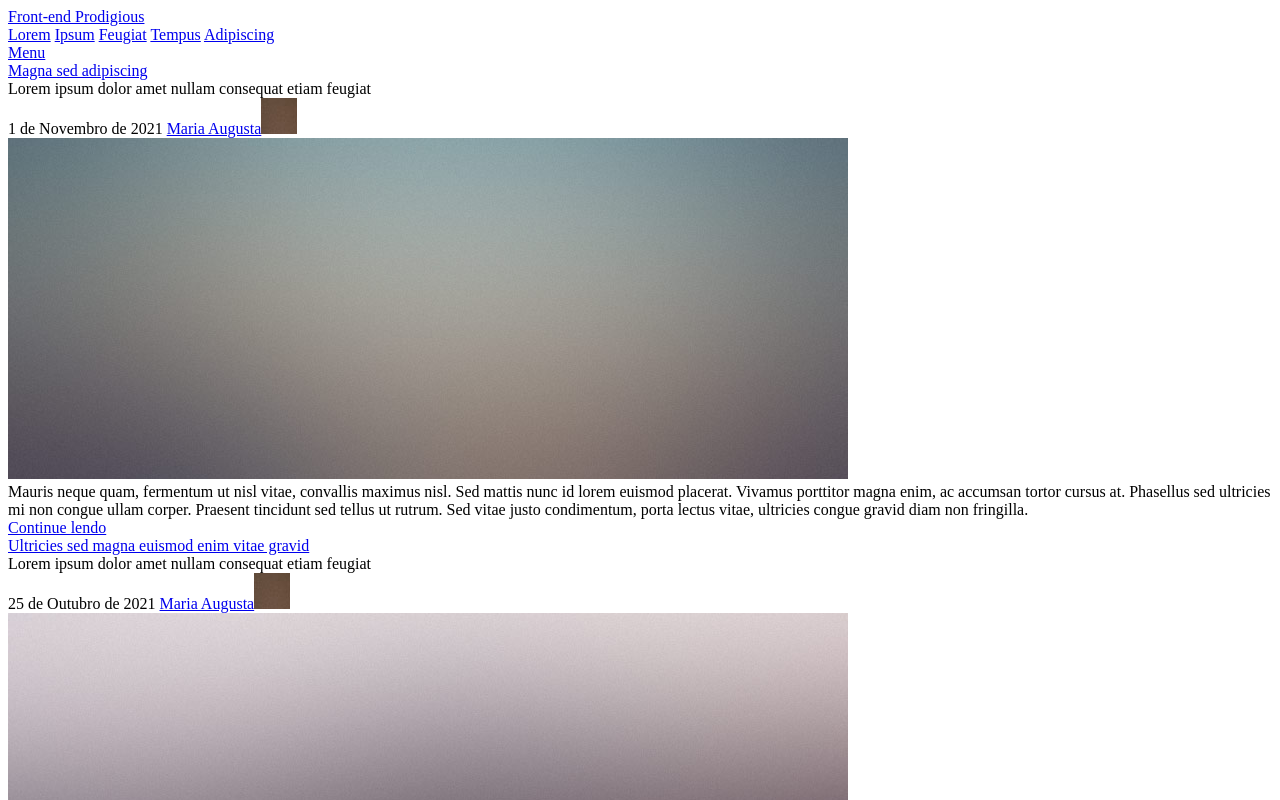
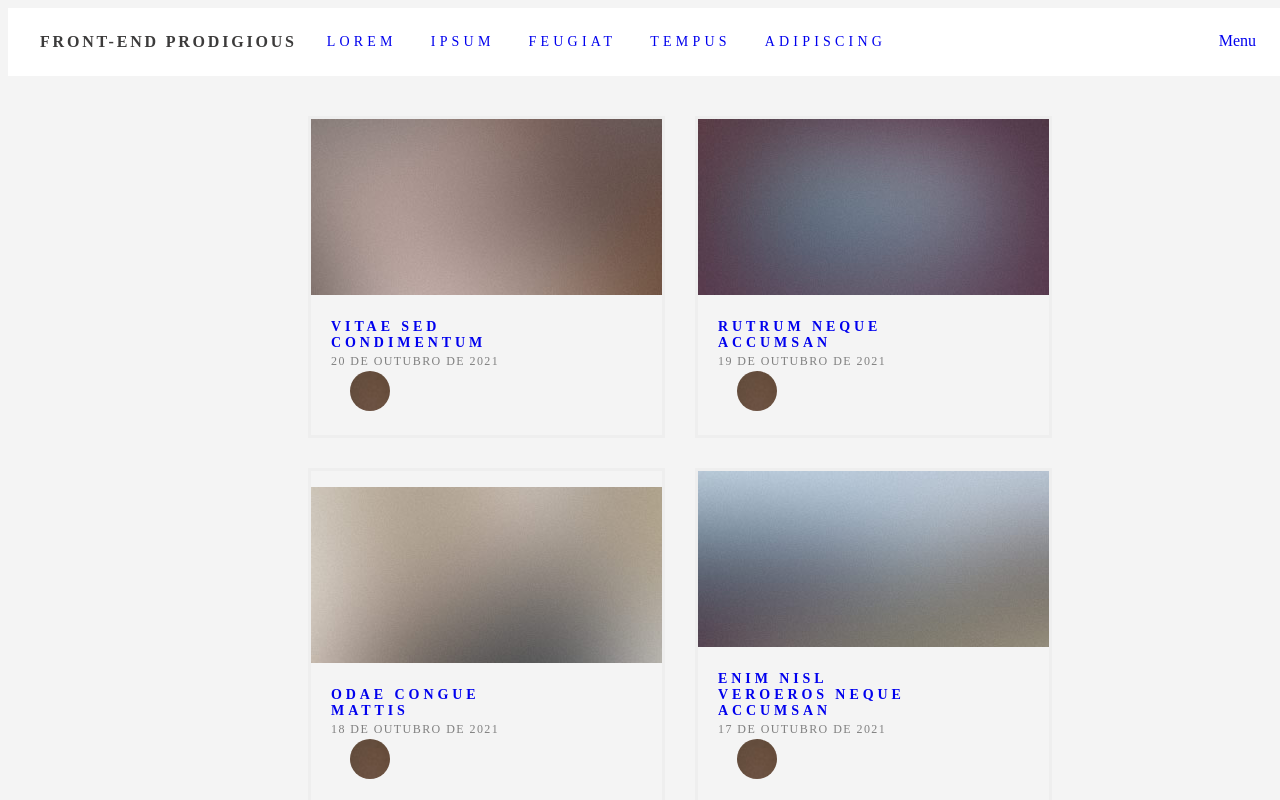
Before and after one commit to KevelinMM/Sapient, a plain HTML site: page 2-css/index.html in a window 1280 px wide. Shown: the top 800 px of the page. Drawn offline with Linux system fonts and the light colour scheme.

Commit message:
começo da parte do CSS

```diff
--- a/2-css/assets/css/main.css
+++ b/2-css/assets/css/main.css
@@ -1 +1,312 @@
-@import url("https://fonts.googleapis.com/css?family=Source+Sans+Pro:400,700");
+body {
+  width: 100%;
+  background: #f4f4f4 0% 0% no-repeat padding-box;
+  opacity: 1;
+}
+
+#wrapper {
+  display: flex;
+  flex-wrap: wrap;
+  width: 100%;
+}
+
+a {
+  text-decoration: none;
+}
+a:hover {
+  color: rgba(38, 42, 54, 0.815);
+}
+
+
+img {
+    max-width: 100%; /* Imagem responsiva */
+  }
+
+/* Header */
+#header {
+  background: #fff;
+  padding: 1.5em 2em;
+  width: 100%;
+  display: flex;
+}
+
+#header .main {
+  margin-left: auto;
+}
+
+.main_title a {
+  font-weight: bold;
+  padding-right: 20px;
+  font: normal normal bold 16px/20px Source Sans Pro;
+  letter-spacing: 2.8px;
+  color: #3c3b3b;
+  text-transform: uppercase;
+  text-decoration: none;
+}
+
+.meta {
+  text-align: right;
+  font: normal normal 900 14px/20px Source Sans Pro;
+  letter-spacing: 1.68px;
+  text-transform: uppercase;
+  opacity: 1;
+}
+
+.meta a {
+  display: flex;
+  align-items: center;
+  justify-content: center;
+}
+
+.meta .author {
+  color: #8e8e8e;
+  text-decoration: underline;
+  font-size: smaller;
+}
+
+.links_item {
+  font: normal normal normal 14px/20px Source Sans Pro;
+  letter-spacing: 4.2px;
+  color: #828282;
+  text-transform: uppercase;
+  opacity: 1;
+  margin-left: 10px;
+  margin-right: 20px;
+}
+
+/* Main */
+#main {
+  padding: 2em;
+  flex: 2;
+  order: 2;
+  width: 100%;
+  padding-left: 8%;
+  padding-right: 8%;
+}
+
+/* Post */
+.post {
+  margin-bottom: 50px;
+  width: 100%;
+  padding-bottom: 30px;
+  background: #fff;
+  border: 1px solid #eeeeee;
+  opacity: 1;
+}
+
+.post .header {
+  height: 223px;
+  background: #ffffff 0% 0% no-repeat padding-box;
+  border: 1px solid #eeeeee;
+  opacity: 1;
+  display: flex;
+  align-items: center;
+  justify-content: space-between;
+}
+
+.image.featured {
+  display: flex;
+  justify-content: center;
+  padding-bottom: 50px;
+  padding-top: 50px;
+
+}
+
+.header {
+  display: flex;
+  padding-left: 100px;
+  padding-right: 100px;
+}
+
+.post .header .title .secondary_title a {
+  font: normal normal 900 28px/46px Source Sans Pro;
+  letter-spacing: 9.24px;
+  color: #3c3b3b;
+  text-transform: uppercase;
+  opacity: 1;
+}
+
+.post .header .title .paragraph {
+  font: normal normal normal 14px/20px Source Sans Pro;
+  letter-spacing: 3.92px;
+  color: #8e8e8e;
+  text-transform: uppercase;
+  opacity: 1;
+  padding-left: 0px;
+  padding-right: 0px;
+}
+
+.author img {
+  width: 40px;
+  height: 40px;
+  border-radius: 50%;
+  margin-left: 1.2em;
+  text-decoration: underline;
+}
+
+.meta {
+  width: 200px;
+  height: 81px;
+  opacity: 1;
+}
+
+.meta author {
+  display: flex;
+  align-items: center;
+}
+
+.post .paragraph {
+  font: normal normal normal 16px/30px Source Sans Pro;
+  letter-spacing: 1.28px;
+  color: #3c3b3b;
+  opacity: 1;
+  padding-left: 100px;
+  padding-right: 100px;
+}
+
+.post .footer {
+  width: 254px;
+  height: 62px;
+  background: #ffffff 0% 0%;
+  border: 1px solid #eeeeee;
+  opacity: 1;
+  margin-left: 100px;
+  margin-top: 20px;
+  bottom: 20px;
+  display: flex;
+  align-items: center;
+  justify-content: center;
+}
+
+.post .footer a {
+  color: var(--dark);
+  font: normal normal bold 14px/20px Source Sans Pro;
+  letter-spacing: 3.92px;
+}
+
+.post .button:hover {
+  color: #918c8c;
+}
+
+/* Sidebar */
+#sidebar {
+  padding-left: 300px;
+  flex: 1;
+}
+
+.mini-posts {
+  margin-top: 40px;
+  display: flex;
+  flex-wrap: wrap;
+  gap: 30px; /* Espaçamento entre os mini-posts */
+}
+
+.mini-post {
+  border: 3px solid #eeeeee;
+  display: flex;
+  flex-direction: column-reverse;
+}
+
+
+.mini-post .header {
+  display: flex;
+  flex-direction: column;
+  padding: 20px;
+
+}
+
+.mini-post .tertiary_title {
+  text-align: left;
+  font: normal normal 600 14px/16px Source Sans Pro;
+  letter-spacing: 3.92px;
+  text-transform: uppercase;
+  opacity: 1;
+  max-width: 200px;
+}
+
+.mini-post .published {
+  text-align: left;
+  font: normal normal normal 12px/20px Source Sans Pro;
+  letter-spacing: 1.44px;
+  color: #808080;
+  text-transform: uppercase;
+  opacity: 1;
+}
+
+.actions.pagination a {
+  padding: 20px 30px;
+  background: #f4f4f4 0% 0% no-repeat padding-box;
+  border: 1px solid #e1e1e1;
+  opacity: 1;
+  font: normal normal bold 14px/20px Source Sans Pro;
+  letter-spacing: 3.92px;
+  color: #3c3b3b;
+  text-transform: uppercase;
+}
+
+.disabled.button.large.previous {
+  color: #3c3b3b9c;
+  opacity: 10;
+}
+
+.button.large.next {
+  color: #3c3b3b;
+  opacity: 1;
+}
+
+/* Responsividade para Tablet */
+@media screen and (max-width: 768px) {
+    .menu {
+      display: block; /* Mostrar apenas o "menu" */
+    }
+
+    #header {
+      justify-content: center; /* Centralizar o "menu" */
+    }
+
+    .links {
+      display: none; /* Esconder os links */
+    }
+
+    #main {
+      flex-direction: column-reverse; /* Inverter a ordem dos posts */
+    }
+
+    #sidebar {
+      order: 3; /* Mover o sidebar para o final no layout */
+    }
+  }
+
+/* Responsividade para Celular */
+@media screen and (max-width: 600px) {
+  #header {
+    flex-direction: column;
+    align-items: center;
+  }
+  .links {
+    margin-top: 1em;
+  }
+  .main_title {
+    margin-bottom: 1em;
+  }
+  .menu {
+    display: block;
+  }
+  .menu a {
+    display: block;
+    margin-bottom: 0.5em;
+  }
+  .post .header {
+    display: flex;
+    flex-direction: column;
+    align-items: center;
+  }
+  .post .author img {
+    margin-right: 0;
+    margin-bottom: 0.5em;
+  }
+  .blurb .button {
+    display: block;
+    margin: 1em auto;
+  }
+}
```
Also changed, not shown: 2-css/index.html (+33 -11 lines).
